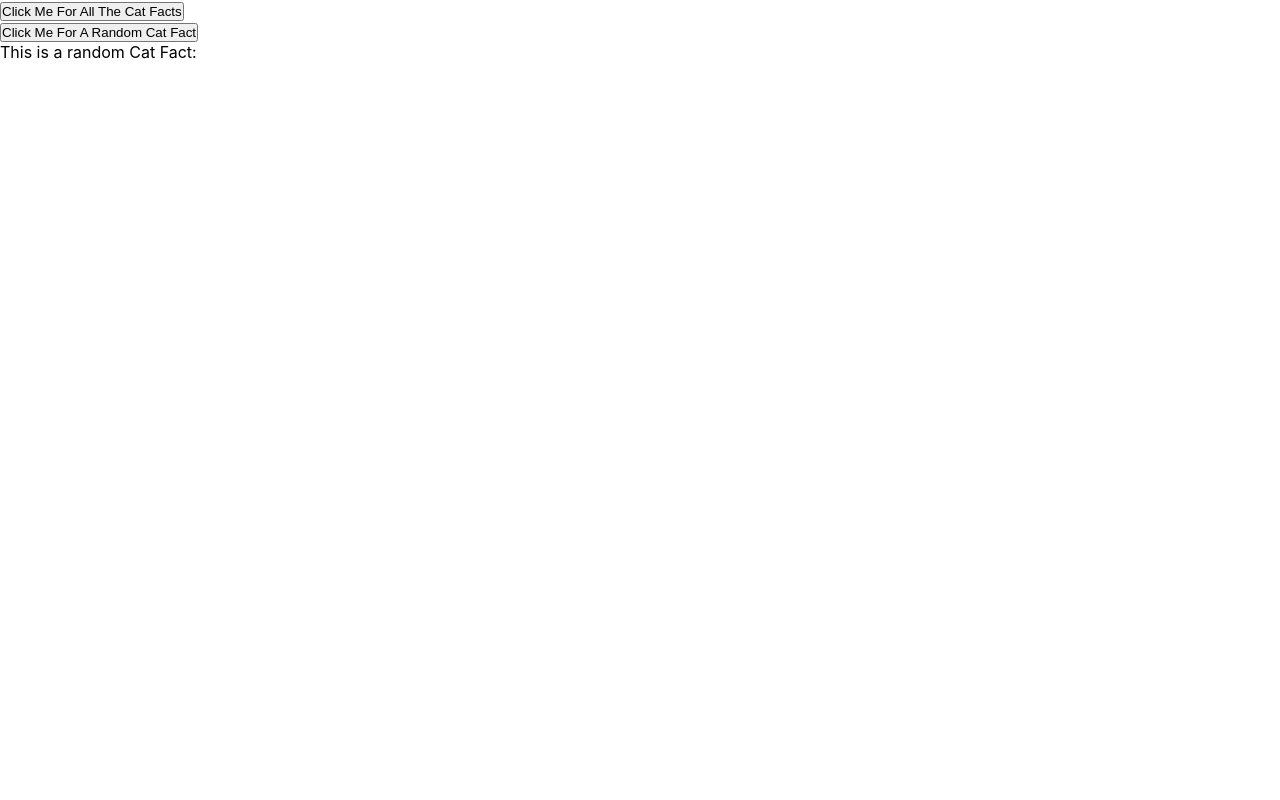
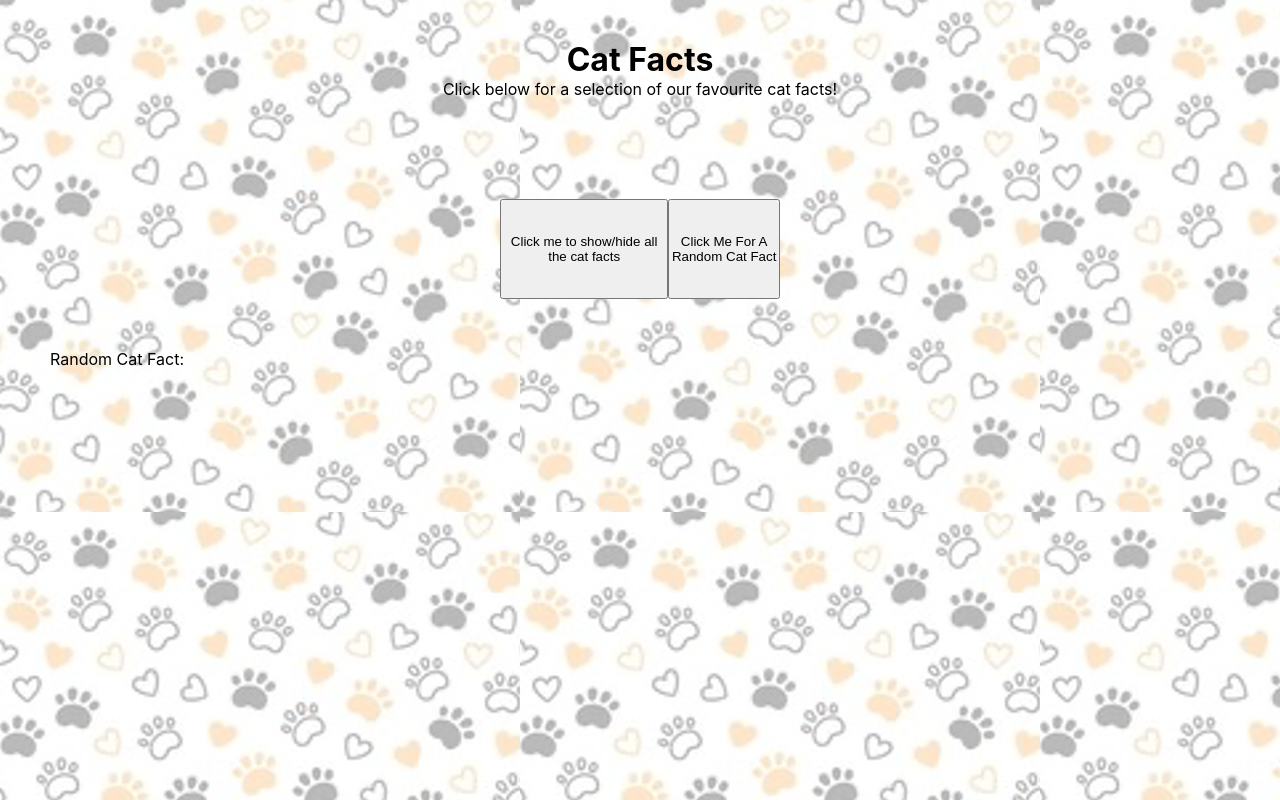
Before and after one commit to chrisbigland/cat-facts, a React (Create React App) app: page / in a window 1280 px wide. Built offline with nearby package versions, Linux system fonts and the light colour scheme.

Commit message:
added some stylings including background image

```diff
--- a/src/App.jsx
+++ b/src/App.jsx
@@ -1,7 +1,7 @@
 import styles from "./App.module.scss";
 import { useState } from "react";
 import { cleanup } from "@testing-library/react";
-import cat from "./Random-cat-fact-img.png"
+// import cat from "./Random-cat-fact-img.png";
 
 import { getCatFact } from "./services/catfacts.service";
 
@@ -13,7 +13,7 @@ const App = () => {
   const updateFacts = async () => {
     const apiFacts = await getCatFact();
     setFacts(apiFacts);
-    setFactsShowing(!factsShowing)
+    setFactsShowing(!factsShowing);
     console.log(facts);
   };
 
@@ -22,15 +22,12 @@ const App = () => {
   const updateRandomFact = async () => {
     const apiFacts = await getCatFact();
 
-    // let randomNumber = 0
-
     const createNewRandomNumber = (randomNumber) => {
       console.log("createNewRandomNumber function triggered");
       randomNumber = Math.floor(Math.random() * apiFacts.length);
       if (randomNumber === prevNum) {
         createNewRandomNumber();
-      }
-      else {
+      } else {
         return randomNumber;
       }
     };
@@ -38,67 +35,19 @@ const App = () => {
     let randomNumber = Math.floor(Math.random() * apiFacts.length);
 
     if (prevNum != randomNumber) {
-      // console.log("they're different numbers!");
-      // console.log(
-      //   "random number is",
-      //   randomNumber,
-      //   "check state for prev Num - now setting new prevNum to current random number via useState"
-      // );
       setPrevNum(randomNumber);
       const newRandomFact = apiFacts[randomNumber];
       setRandomFact(newRandomFact);
     } else {
-      // console.log(
-      //   "new random number needed because randomNumber is",
-      //   randomNumber
-      // );
       randomNumber = createNewRandomNumber();
-      // console.log(
-      //   "randomNumber after createNewRandomNumber function is ",
-      //   randomNumber,
-      //   "check state for prev Num"
-      // );
       setPrevNum(randomNumber);
       const newRandomFact = apiFacts[randomNumber];
       setRandomFact(newRandomFact);
     }
-
-    // randomNumber = createRandomNumber(randomNumber)
-
-    // console.log(randomNumber)
   };
 
-  //   if (prevNum != randomNumber) {
-  //     console.log("prevNum should not equal randomNumber")
-  //     console.log("prevNum is ", prevNum)
-  //     console.log("randomNumber is ", randomNumber)
-  //     setPrevNum(randomNumber);
-  //     console.log("prevNum is now", prevNum)
-  //     const newRandomFact = apiFacts[randomNumber];
-  //     console.log("randomNumber is", randomNumber);
-  //     setRandomFact(newRandomFact);
-  //   } else {
-  //     console.log("it's the same number!!!"); // working now
-  //   }
-  // };
-
-  // console.log("randomFact is", randomFact);
-
-  // const getRandomFact = () => {
-  //   const randomNum = Math.floor(Math.random() * 10)
-  //   console.log("randomNum is", randomNum)
-  //   cleanedCatFacts[randomNum]
-  // }
-
-  // const getRandomFact = () => {
-  //   const randomNumber = Math.floor(Math.random() * .length) // Math.random creates a random number between 0 and 1. Math.floor rounds down and returns the largest integer less than or equal to a given number. Therefore This is going to give us a random whole number between 0 and 4 (or more if we add quotes)
-  //   console.log(randomNumber)
-  //   quoteText.innerHTML = quotes[randomNumber][0];
-
-  //   background.style.backgroundImage = `url(${quotes[randomNumber][1]})`
-  // }
-
-  const factContent = factsShowing ? facts.map((fact) => {
+  const factContent = factsShowing
+    ? facts.map((fact) => {
         return (
           <>
             <div className={styles.catFact} key={fact.factId}>
@@ -106,20 +55,39 @@ const App = () => {
             </div>
           </>
         );
-  }) : console.log("content should be hidden") ;
+      })
+    : console.log("content should be hidden");
 
   console.log();
   return (
     <>
-      <button onClick={updateFacts}>Click Me For All The Cat Facts</button>
-      {factContent}
-     <div className={styles.btnContainer}> <button className={styles.randomBtn} onClick={updateRandomFact}>Click Me For A Random Cat Fact </button></div>
-      {/* <img>{cat}</img> */}
-      {/* <img src="./Random-cat-fact-img.png" alt="cat" /> */}
-      <p>This is a random Cat Fact:{randomFact.fact}</p>
-      <div className={styles.factGrid}>
+      <div>
+        <div className={styles.heading}>
+        <h1>Cat Facts</h1>
+        <p>Click below for a selection of our favourite cat facts!</p>
+        </div>
+        <div className={styles.btnContainer}>
+          {" "}
+          {/* button container */}
+          <button className={styles.factBtn} onClick={updateFacts}>
+            Click me to show/hide all the cat facts
+          </button>{" "}
+          {/* all facts button*/}
+          <button className={styles.randomBtn} onClick={updateRandomFact}>
+            {" "}
+            {/* random fact button*/}
+            Click Me For A Random Cat Fact
+          </button>
+        </div>
 
       </div>
+
+      {/* <img>{cat}</img> */}
+      {/* <img src="./Random-cat-fact-img.png" /> */}
+      <div className={styles.randomFact}>
+      <p>Random Cat Fact: {randomFact.fact}</p>
+      </div>
+      <div className={styles.factGrid}>{factContent}</div>
     </>
   );
 };
@@ -128,7 +96,7 @@ export default App;
 
 // next steps - show a random cat fact - do the logic inside the existing function and simply return something different.
 // fix the id issue - keeps changing
-// work out why I get following error when scrolling through random facts quickly: ncaught TypeError: Cannot read properties of undefined (reading 'fact')
+// work out why I get following error when scrolling through random facts quickly: uncaught TypeError: Cannot read properties of undefined (reading 'fact')
 // make the get random fact button dynamic by letting it times by the amount of facts (currently set to 10)
 // let user select how many random cat facts they see on the page
 // stylings
--- a/src/App.module.scss
+++ b/src/App.module.scss
@@ -1,24 +1,56 @@
+body {
+  background-image: url("./images/paw-img.jpeg");
+}
+
+.heading {
+  text-align: center;
+  padding-top: 40px;
+}
+
 .catFact {
   border: 1px solid green;
+  border-radius: 40px;
+  display: flex;
+  justify-content: center;
+  align-items: center;
+  text-align: center;
+  height: 200px;
+  width: 250px;
+  background-color: #FFFEE0
 }
 
 .factGrid {
   display: grid;
   grid-template-columns: 1fr 1fr 1fr 1fr;
   grid-template-rows: 1fr 1fr 1fr;
+  row-gap: 50px;
+  column-gap: 50px;
 }
 
+.btnContainer {
+  display: flex;
+  justify-content: space-between;
+  margin-top: 100px;
+}
 
-.btnContainer {
-  width: 100%;
-  height: auto;
+.factBtn {
+  margin-left: 500px;
+  // margin-left: 500px;
+  height: 100px;
+  width: 300px;
 }
 
 .randomBtn {
-//   background: url("./Random-cat-fact-img.png");
-//   height: 100px;
-//   width: 300px;
+  margin-right: 500px;
+//   background: url("./images/Random-cat-fact-img.png");
+  // height: 100px;
+  // width: 300px;
 //   // object-fit: scale-down;
 //   max-width:100%;
 // max-height:100%;
 }
+
+.randomFact {
+  padding-top: 50px;
+  padding-left: 50px;
+}
--- a/src/services/catfacts.service.js
+++ b/src/services/catfacts.service.js
@@ -17,14 +17,12 @@ export const getCatFact = () => {
     .then((response) => response.json())
     .then((jsonResponse) => {
       const jsonCatFacts = jsonResponse.data;
-      console.log("jsonCatFacts is", jsonCatFacts); // an array of objects, each with a 'fact' and a 'length' key.
 
       const cleanedCatFacts = jsonCatFacts.map((object) => {
         factIdNo = factIdNo + 1;
 
         return cleanCatFacts(object, factIdNo);
       });
-      console.log(cleanedCatFacts);
 
       return cleanedCatFacts;
     })
```
Also changed, not shown: src/images/Random-cat-fact-img.png (renamed from src/Random-cat-fact-img.png), src/images/paw-img.jpeg (added). Lines whose indentation alone changed are shown as unchanged.
